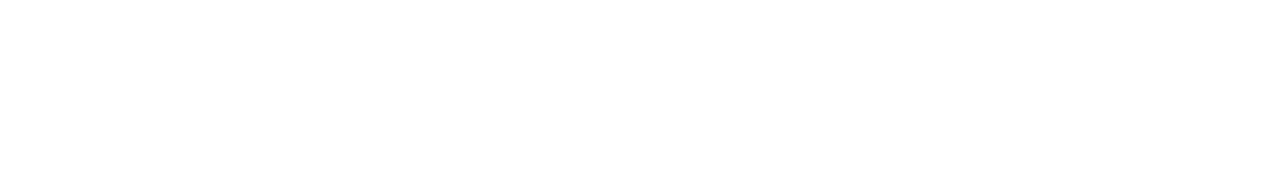
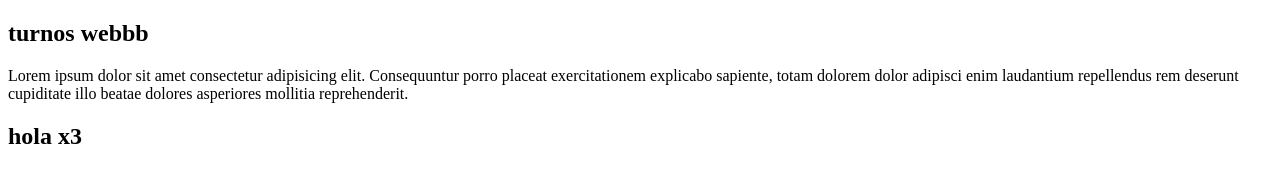
Before and after one commit to jona2d/turneroWEB, a plain HTML site: page html/index.html in a window 1280 px wide. Drawn offline with Linux system fonts and the light colour scheme.

Commit message:
prueba
al principio te daba la opcion de vincular con vsc, la cague yo cuando agregue esa porqueria? ahora como lo borro, nose ni lo que hice jaja

```diff
--- a/html/index.html
+++ b/html/index.html
@@ -4,8 +4,12 @@
     <meta charset="UTF-8">
     <meta name="viewport" content="width=device-width, initial-scale=1.0">
     <title>TURNOS WEB</title>
+
+    <h2>turnos webbb</h2>
 </head>
 <body>
-
+    <p>Lorem ipsum dolor sit amet consectetur adipisicing elit. Consequuntur porro placeat exercitationem explicabo sapiente, totam dolorem dolor adipisci enim laudantium repellendus rem deserunt cupiditate illo beatae dolores asperiores mollitia reprehenderit.
+        <h2>hola x3</h2>
+    </p>
 </body>
 </html>
```
